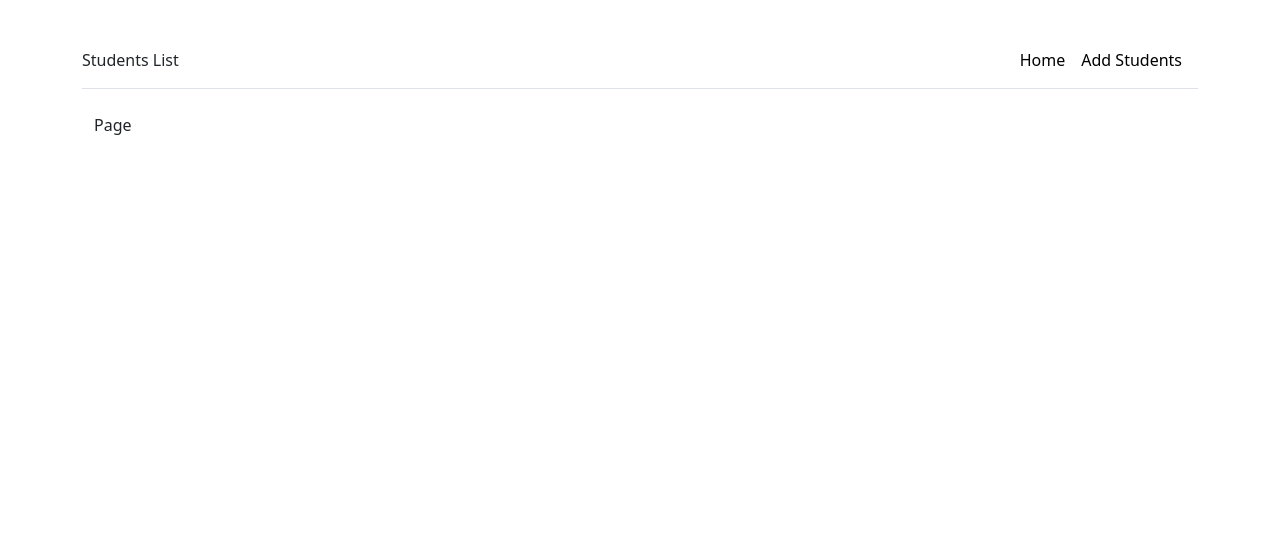
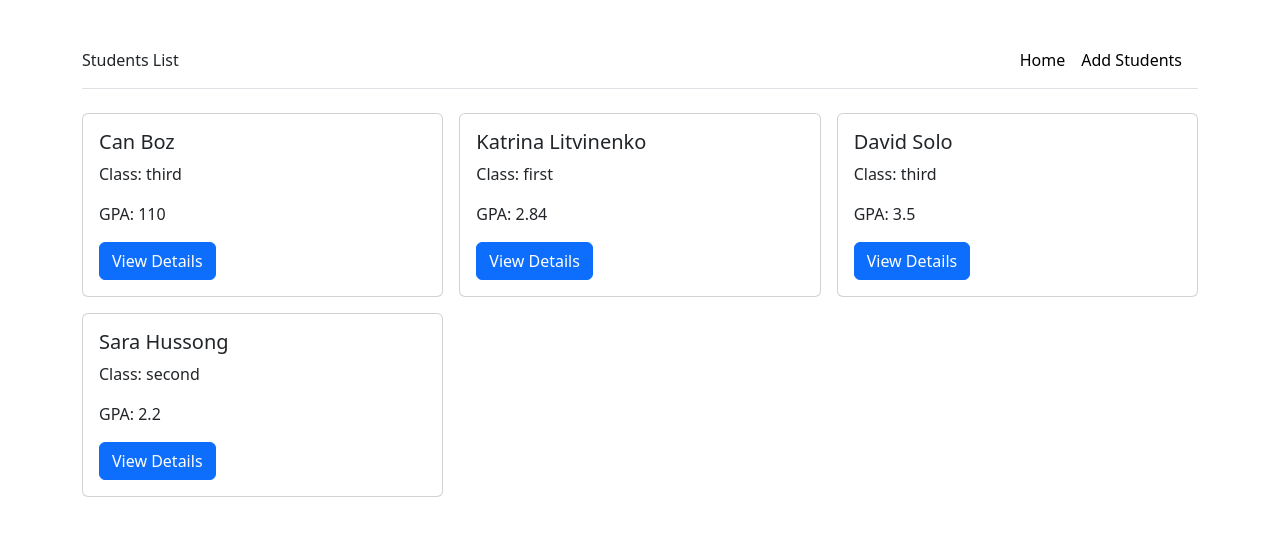
Before and after one commit to SafaCubuk/students-list, a Next.js app: page / in a window 1280 px wide. Shown: the top 536 px of the page. Built offline with nearby package versions, Linux system fonts and the light colour scheme; data requests are answered from the project's data file.

Commit message:
Veri listeleme
Next.js ile veri listeleme

```diff
--- a/src/app/page.js
+++ b/src/app/page.js
@@ -1,7 +1,31 @@
-export default function Home() {
+import Link from "next/link";
+
+export default async function Home() {
+  const res = await fetch("http://localhost:3005/students");
+  const students = await res.json();
+
+
+  const  showStudents = students.map(student => (
+    <div className="col" key={student.id}>
+      <div className="card h-100">
+        <div className="card-body">
+          <h5 className="card-title">{student.name}</h5>
+          <p className="card-text">Class: {student.studentClass}</p>
+          <p className="card-text">GPA: {student.gpa}</p>
+          <Link href={`/students/${student.id}`} className="btn btn-primary">
+            View Details
+          </Link>
+        </div>
+      </div>
+    </div>
+  ));
+
   return (
-    <div className="container">
-      Page
+    <>
+        <div className="row row-cols-1 row-cols-sm-2 row-cols-md-3 g-3">
+      {showStudents}
     </div>
+    </>
+
   );
 }
```
